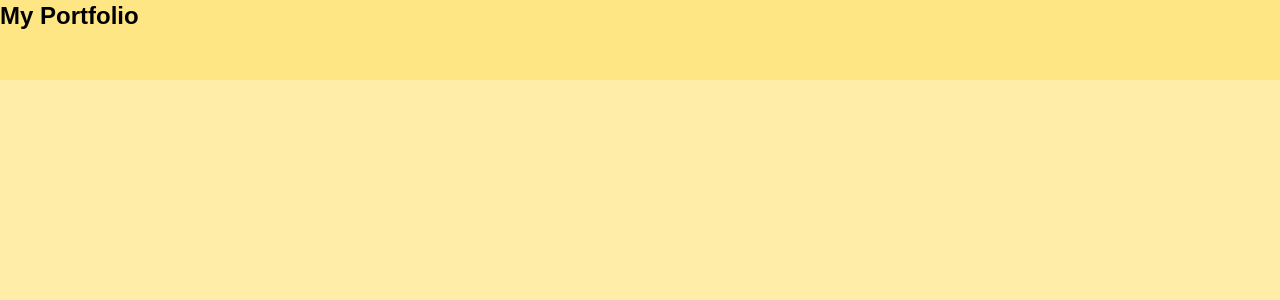
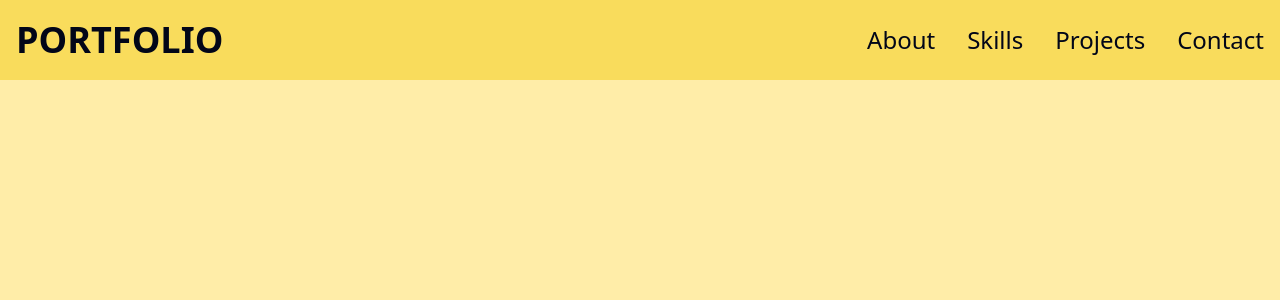
Before and after one commit to MVCorreas/portfolio-mvcorreas, a Next.js app: page / in a window 1280 px wide. Shown: the top 300 px of the page. Built offline with nearby package versions, Linux system fonts and the light colour scheme.

Commit message:
feat: added tailwind base colours, added MenuOverlay and Navlink components

```diff
--- a/src/app/components/Header.jsx
+++ b/src/app/components/Header.jsx
@@ -1,7 +1,63 @@
-export default function Header() {
+"use client";
+import Link from "next/link";
+import React, { useState } from "react";
+import NavLink from "./NavLink";
+import { Bars3Icon, XMarkIcon } from "@heroicons/react/24/solid";
+import MenuOverlay from "./MenuOverlay";
+import Image from "next/image";
+
+const navLinks = [
+  {
+    title: "About",
+    path: "#about",
+  },
+  {
+    title: "Skills",
+    path: "#skills",
+  },
+  {
+    title: "Projects",
+    path: "#projects",
+  },
+  {
+    title: "Contact",
+    path: "#contact",
+  },
+];
+
+
+const Navbar = () => {
+  const [navbarOpen, setNavbarOpen] = useState(false);
+
   return (
-    <header className="fixed mx-auto top-0 left-0 right-0 z-10 bg-amber-200 text-black bg-opacity-90 h-20">
-      <h1 className="text-2xl font-bold">My Portfolio</h1>
-    </header>
+    <nav className="fixed top-0 left-0 right-0 z-10 bg-tertiary bg-opacity-90 h-20 flex items-center justify-between px-4">
+      <div className="flex items-center">
+        <Link href="/" className="text-2xl md:text-4xl text-text-primary font-semibold" style={{ textDecoration: 'none' }}>
+          PORTFOLIO
+        </Link>
+      </div>
+      {/* Desktop Nav */}
+      <ul className="hidden md:flex space-x-8">
+        {navLinks.map((link, index) => (
+          <li key={index}>
+            <NavLink href={link.path} title={link.title} />
+          </li>
+        ))}
+      </ul>
+      {/* Hamburger Button */}
+      <button
+        className="md:hidden flex items-center px-3 py-2 border rounded border-black text-slate-600 hover:text-black hover:border-black"
+        onClick={() => setNavbarOpen(!navbarOpen)}
+        aria-label="Toggle menu"
+      >
+        {navbarOpen ? <XMarkIcon className="h-5 w-5" /> : <Bars3Icon className="h-5 w-5" />}
+      </button>
+      {/* Mobile Overlay */}
+      {navbarOpen && (
+        <MenuOverlay links={navLinks} />
+      )}
+    </nav>
   );
-}
+};
+
+export default Navbar;
--- /dev/null
+++ b/src/app/components/MenuOverlay.jsx
@@ -0,0 +1,16 @@
+import React from "react";
+import NavLink from "./NavLink";
+
+const MenuOverlay = ({ links }) => {
+  return (
+    <ul className="flex flex-col py-4 items-center bg-tertiary bg-opacity-90">
+      {links.map((link, index) => (
+        <li key={index}>
+          <NavLink href={link.path} title={link.title} />
+        </li>
+      ))}
+    </ul>
+  );
+};
+
+export default MenuOverlay;
--- /dev/null
+++ b/src/app/components/NavLink.jsx
@@ -0,0 +1,14 @@
+import Link from "next/link";
+
+const NavLink = ({ href, title }) => {
+  return (
+    <Link
+      href={href}
+      className="block py-2 pl-3 pr-4 text-text-primary sm:text-2xl rounded md:p-0 hover:text-white" style={{ textDecoration: 'none', fontSize: '1.5rem' }}
+    >
+      {title}
+    </Link>
+  );
+};
+
+export default NavLink;
--- a/src/app/globals.css
+++ b/src/app/globals.css
@@ -1,26 +1,16 @@
 @import "tailwindcss";
 
-:root {
-  --background: #FFEDA8;
-  --foreground: #171717;
-}
+@theme {
+  /* custom colours */
+  --color-primary: #FFEDA8;
+  --color-secondary: #FAE588;
+  --color-tertiary: #F9DC5C;
 
-@theme inline {
-  --color-background: var(--background);
-  --color-foreground: var(--foreground);
-  --font-sans: var(--font-geist-sans);
-  --font-mono: var(--font-geist-mono);
-}
-
-@media (prefers-color-scheme: dark) {
-  :root {
-    --background: #0a0a0a;
-    --foreground: #ededed;
-  }
+   /* custom text color */
+  --color-text-primary: oklch(12.9% 0.042 264.695);
+  --color-text-secondary: oklch(27.9% 0.041 260.031);
 }
 
 body {
-  background: var(--background);
-  color: var(--foreground);
-  font-family: Arial, Helvetica, sans-serif;
+  background-color: var(--color-primary);
 }
--- /dev/null
+++ b/tailwind.config.js
@@ -0,0 +1,17 @@
+/** @type {import('tailwindcss').Config} */
+module.exports = {
+	content: [
+		"./src/**/*.{js,jsx,ts,tsx}",
+		"./public/**/*.html"
+	],
+	theme: {
+		extend: {
+			colors: {
+				primary: '#FFEDA8',
+				secondary: '#FAE588',
+				tertiary: '#F9DC5C',
+			},
+		},
+	},
+	plugins: [],
+};
```
Also changed, not shown: package.json (+5 -4 lines), 1 other file (tests, documents, lock files or other folders).
